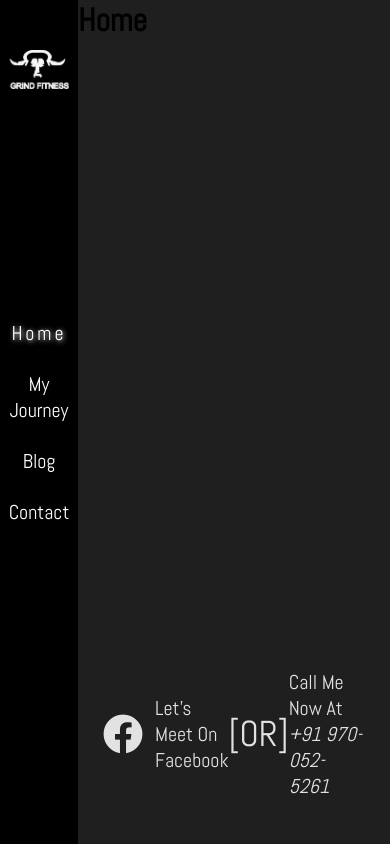
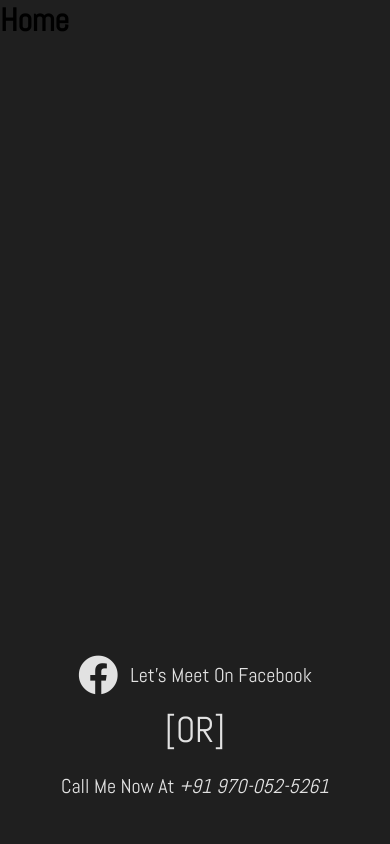
Before and after one commit to amantheroot/grindfitness, a plain HTML site: page index.html in a window 390 px wide. Drawn offline with Linux system fonts and the light colour scheme.

Commit message:
media queries

```diff
--- a/styles/layout.css
+++ b/styles/layout.css
@@ -3,18 +3,25 @@
   --theme-color-2: gray;
   --theme-color-3: white;
   --theme-color-4: black;
+  --first-break-point: 900px;
 }
+
+
 * {
   box-sizing: border-box;
 }
+
+
 body {
   margin: 0;
   padding: 0;
   background-color: var(--theme-color-1);
   font-family: 'Abel', sans-serif;
   display: grid;
-  grid-template-columns: 20% 80%;
+  grid-template-columns: 225px auto;
 }
+
+
 h1 {
   margin: 0;
 }
@@ -26,7 +33,10 @@ ul {
   list-style-type: none;
   padding-left: 0;
 }
+
+
 nav {
+  z-index: 1;
   position: relative;
   background-color: black;
   height: 100vh;
@@ -65,6 +75,8 @@ nav ul li a:hover, nav ul li.active a {
 nav ul li.active a {
   text-shadow: 1px 1px 5px white;
 }
+
+
 main {
   position: relative;
   height: 100vh;
@@ -74,6 +86,8 @@ main .page {
   position: relative;
   min-height: 100vh;
 }
+
+
 footer {
   position: absolute;
   bottom: 0;
@@ -109,3 +123,56 @@ footer p {
 footer p em {
   cursor: text;
 }
+
+@media only screen and (max-width: 900px) {
+  body {
+    display: block;
+  }
+  nav {
+    position: fixed;
+    top: 0;
+    left: 0;
+    width: 225px;
+    transform: translateX(-100%);
+  }
+}
+
+@media only screen and (max-width: 680px) {
+  footer {
+    display: flex;
+    flex-direction: column;
+  }
+  footer span.or {
+    margin-top: 12px;
+  }
+}
+@media only screen and (max-width: 460px) {
+  nav {
+    width: 100%;
+  }
+  nav img {
+    width: 200px;
+  }
+}
+@media only screen and (max-height: 630px) {
+  nav {
+    align-items: flex-end;
+  }
+  nav ul {
+    margin-bottom: 25vh;
+  }
+  nav ul li {
+    margin: 12px 0;
+  }
+}
+@media only screen and (max-height: 460px) {
+  nav img {
+    width: 150px;
+  }
+  nav ul {
+    margin-bottom: 12vh;
+  }
+  nav ul li {
+    margin: 6px 0;
+  }
+}
```
